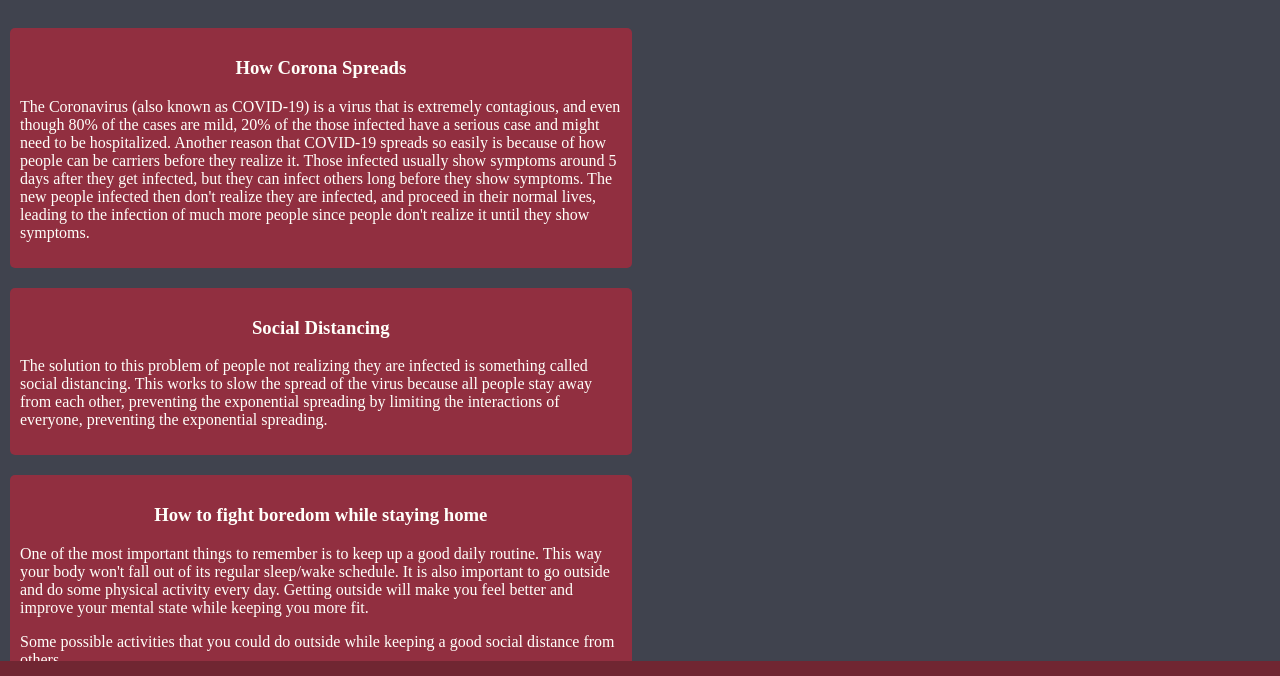
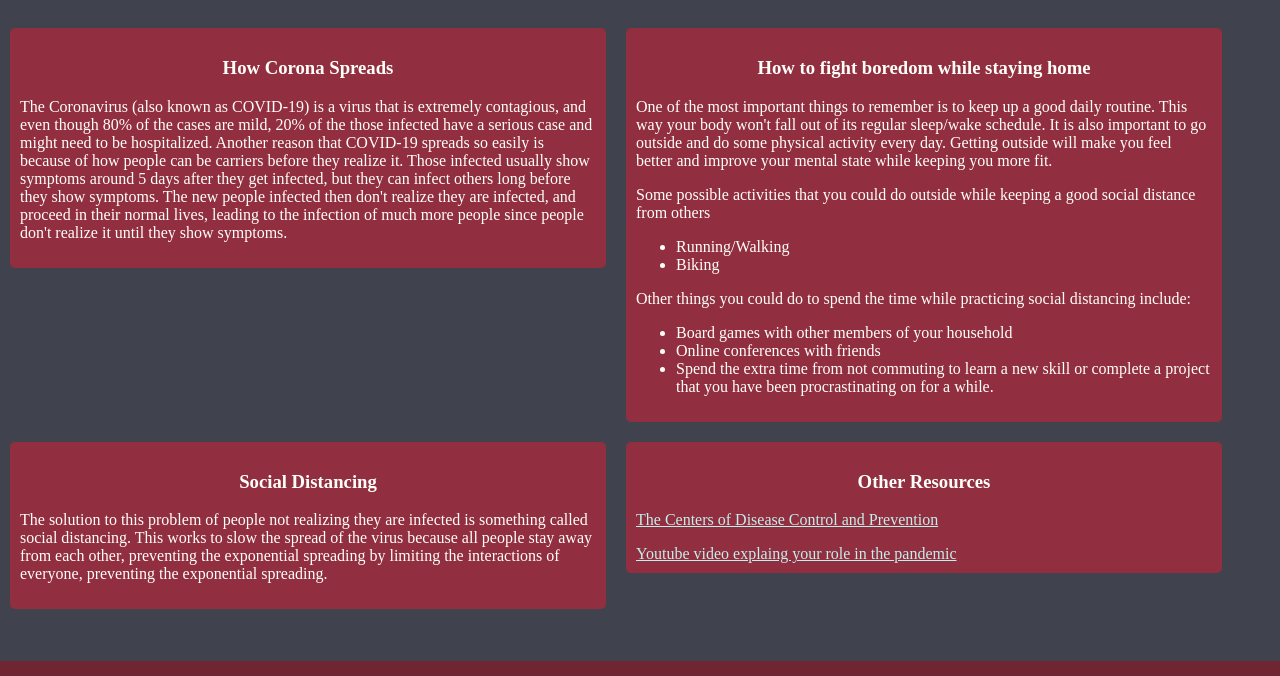
Before and after one commit to jchou03/Changemakers-Website, a plain HTML site: page index.html in a window 1280 px wide. Shown: the part 80-756 px from the top of the page. Drawn offline with Linux system fonts and the light colour scheme.

Commit message:
dumb problem of floated elements not moving up to fill space, but at least it kind of works now so I'm settling

```diff
--- a/index.html
+++ b/index.html
@@ -14,13 +14,7 @@
             show symptoms.
         </p>
     </div>
-    <div>
-        <h3>Social Distancing</h3>
-        <p>
-            The solution to this problem of people not realizing they are infected is something called social distancing. This works to slow the spread of the virus because
-            all people stay away from each other, preventing the exponential spreading by limiting the interactions of everyone, preventing the exponential spreading.
-        </p>
-    </div>
+
     <div>
         <h3>How to fight boredom while staying home</h3>
         <p>
@@ -39,9 +33,19 @@
             <li>Spend the extra time from not commuting to learn a new skill or complete a project that you have been procrastinating on for a while.</li>
         </ul>
     </div>
+
     <div>
+        <h3>Social Distancing</h3>
+        <p>
+            The solution to this problem of people not realizing they are infected is something called social distancing. This works to slow the spread of the virus because
+            all people stay away from each other, preventing the exponential spreading by limiting the interactions of everyone, preventing the exponential spreading.
+        </p>
+    </div>
+
+    <div style="margin-bottom: 100px;">
         <h3>Other Resources</h3>
         <a href="https://www.cdc.gov/coronavirus/2019-ncov/index.html">The Centers of Disease Control and Prevention</a>
+        <p></p>
         <a href="https://www.youtube.com/watch?v=dSQztKXR6k0">Youtube video explaing your role in the pandemic</a>
     </div>
 
--- a/style.css
+++ b/style.css
@@ -24,9 +24,11 @@ div{
     padding: 10px;
     margin: 10px;
     float: left;
-    width: 47%;
+    width: 45%;
     border-radius: 5px;
     display:block;
+
+    content: "";
 }
 footer{
     background-color: #702632;
@@ -39,3 +41,8 @@ footer{
 a{
     color: #C2EFEB;
 }
+@media (max-width:1250px){
+    div{
+        width: unset;
+    }
+}
```
